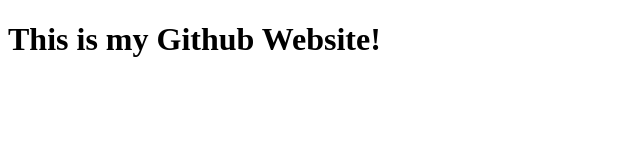
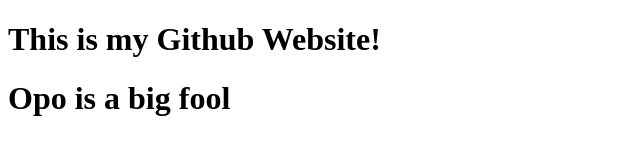
Before and after one commit to Faolad/faolad.github.io, a plain HTML site: page index.html in a window 1280 px wide. Shown: the whole page, without its empty margins (0-640 px from the left). Drawn offline with Linux system fonts and the light colour scheme.

Commit message:
Update index.html

```diff
--- a/index.html
+++ b/index.html
@@ -5,5 +5,6 @@
     </head>
     <body>
         <h1>This is my Github Website!</h1>
+        <h1> Opo is a big fool </h1>
     </body>
 </html>
```
